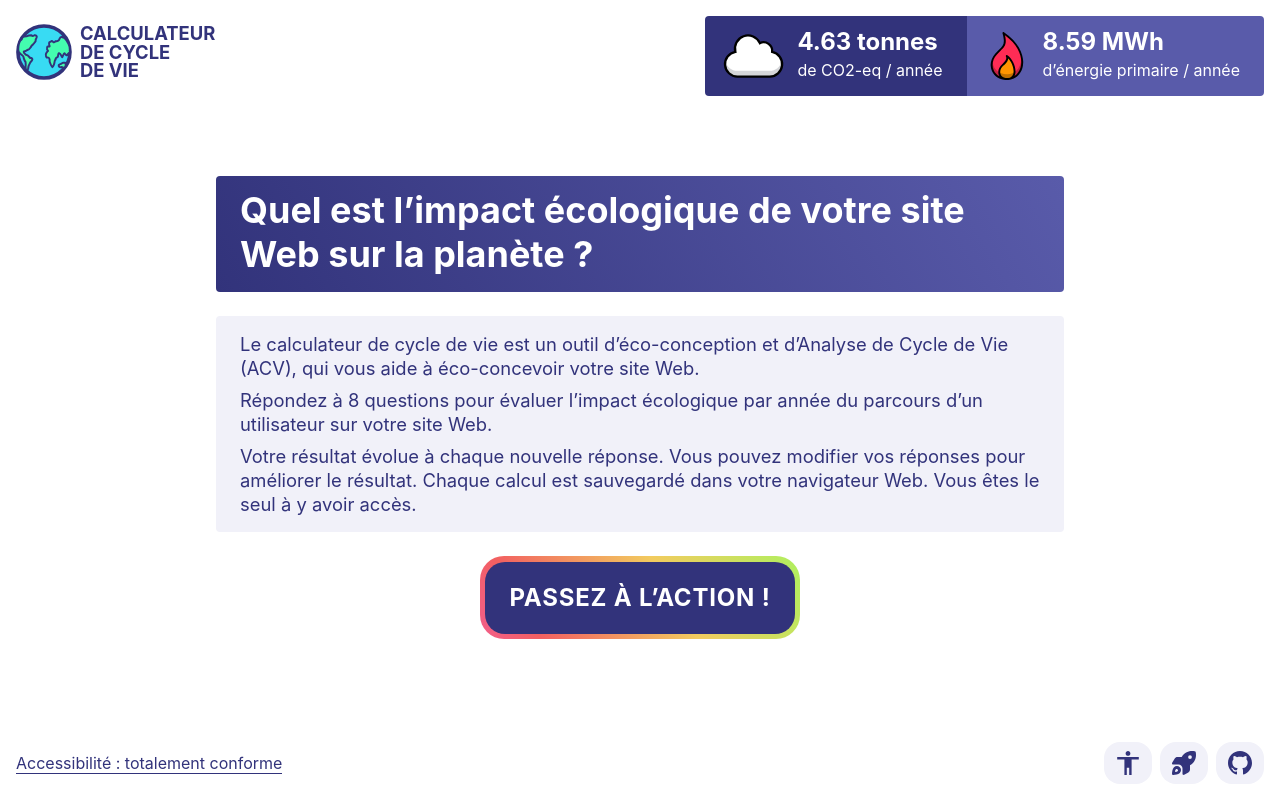
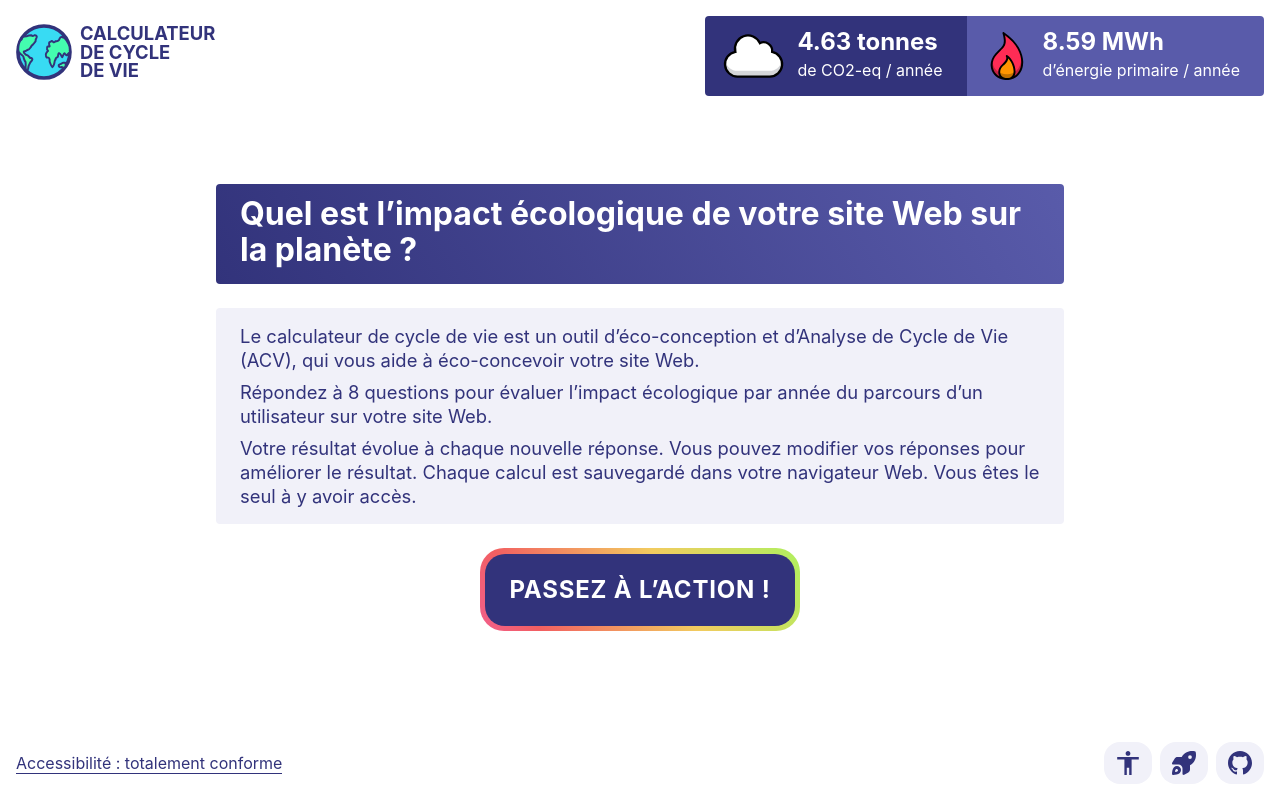
Before and after one commit to adrienloup/lcc, a React (Vite) app: page / in a window 1280 px wide. Built offline with nearby package versions, Linux system fonts and the light colour scheme.

Commit message:
title component added

```diff
--- a/src/components/atoms/Title/Title.scss
+++ b/src/components/atoms/Title/Title.scss
@@ -1,8 +1,8 @@
 .title {
   display: flex;
   font-weight: bold;
-  line-height: 2.75rem;
-  font-size: 2.25rem;
+  line-height: 2.25rem;
+  font-size: 2rem;
   color: var(--whiteColor);
 
   span {
```
